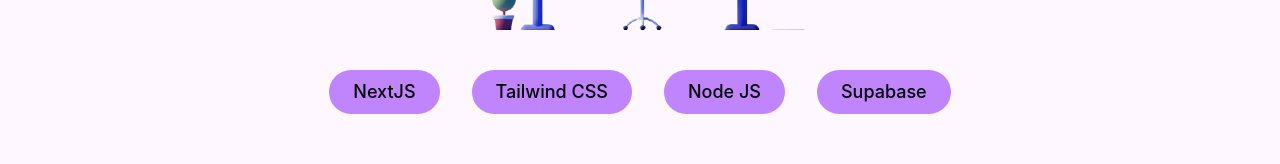
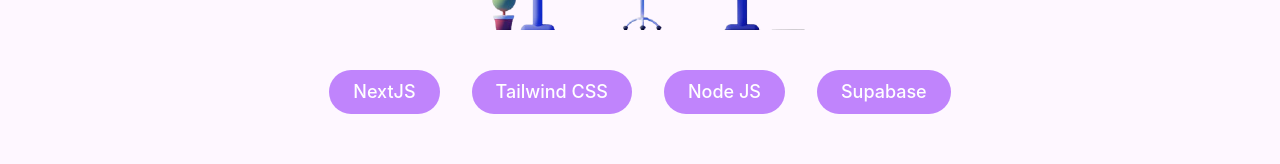
Before and after one commit to anuraglol/portfolio, a Next.js app: page / in a window 1280 px wide. Shown: the part 728-892 px from the top of the page. Built offline with nearby package versions, Linux system fonts and the light colour scheme.

Commit message:
fix: change text color

```diff
--- a/components/Skills.tsx
+++ b/components/Skills.tsx
@@ -3,7 +3,7 @@ import Image from "next/image";
 const Tile = ({ text }) => {
   return (
     <div
-      className="px-6 my-10 rounded-full py-2 grid place-items-center text-lg bg-purple-400 hover:bg-purple-300 duration-100 cursor-pointer"
+      className="px-6 my-10 rounded-full py-2 grid place-items-center text-lg bg-purple-400 hover:bg-purple-300 duration-100 cursor-pointer text-white"
     >
       {text}{" "}
     </div>
```
